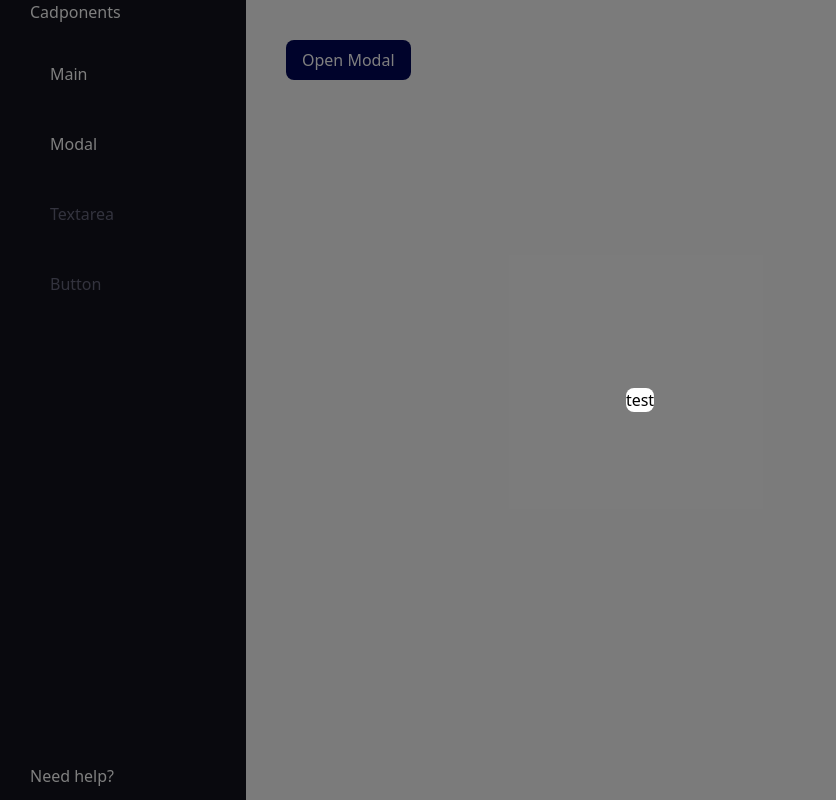
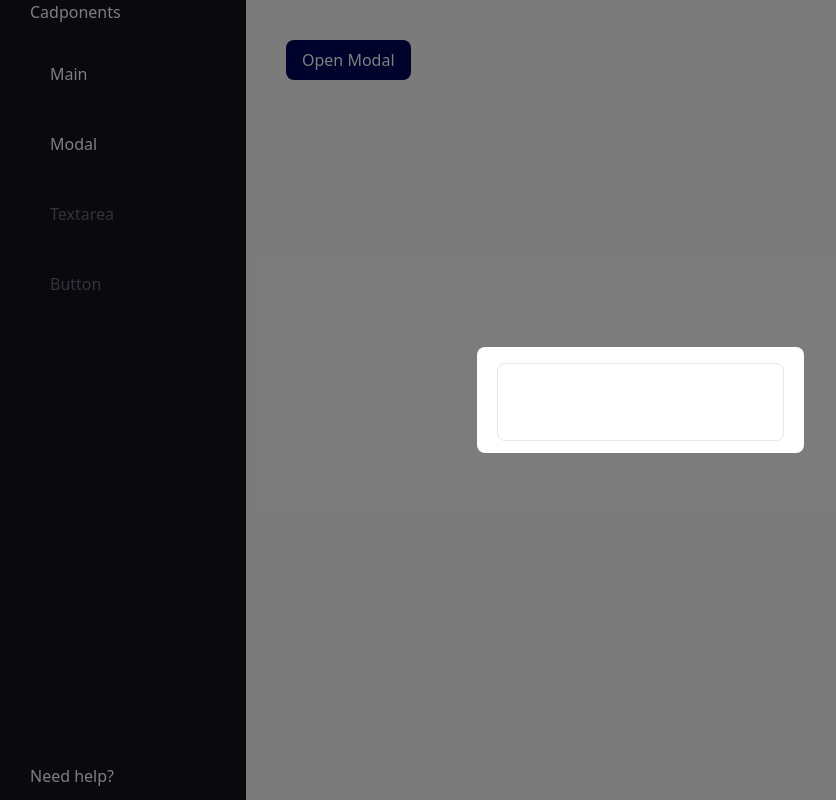
Before and after one commit to cadmean-us/cadponents, a SvelteKit app: page /modal in a window 1280 px wide. Both pictures are taken after a click on the button "Open Modal". Shown: the whole page, without its empty margins (0-836 px from the left). Built offline with nearby package versions, Linux system fonts and the light colour scheme.

Commit message:
minor fixes

```diff
--- a/package.json
+++ b/package.json
@@ -1,7 +1,7 @@
 {
 	"name": "@cadmean-us/cadponents",
 	"license": "MIT",
-	"version": "0.0.19",
+	"version": "0.0.20",
 	"scripts": {
 		"dev": "vite dev",
 		"build": "vite build && npm run package",
--- a/src/lib/Modal.svelte
+++ b/src/lib/Modal.svelte
@@ -23,9 +23,9 @@
 		style="background-color: rgb(0 0 0 / .5) !important;"
 		in:fade
 		out:fade
-		on:click={hide}
+		on:click|self={hide}
 	>
-		<div class="bg-white rounded-c z-50 {$$props.class}">
+		<div class="px-[20px] py-[12px] bg-white rounded-c z-50 {$$props.class}">
 			<slot />
 		</div>
 	</div>
--- a/src/lib/Textarea.svelte
+++ b/src/lib/Textarea.svelte
@@ -1,15 +1,18 @@
 <script>
 	export let value;
-	export let label;
-	export let labelClass;
-	export let textareaClass;
+	export let label = '';
+	export let labelClass = '';
+	export let textareaClass = '';
 </script>
 
 <div>
 	<div class="mb-[4px] {labelClass}">
 		{label}
 	</div>
-	<div class="border-c rounded-c bg-white px-[20px] py-[14px] flex items-stretch {$$props.class}">
+	<div
+		class="border-c rounded-c bg-white px-[20px] py-[14px] flex items-stretch {$$props.class ??
+			''}"
+	>
 		<textarea
 			bind:value
 			style="resize: none;"
--- a/src/routes/modal/+page.svelte
+++ b/src/routes/modal/+page.svelte
@@ -1,10 +1,13 @@
 <script>
 	import Button from '$lib/Button.svelte';
 	import Modal from '$lib/Modal.svelte';
+	import Textarea from '$lib/Textarea.svelte';
 
 	let modal;
 </script>
 
 <Button on:click={modal.open}>Open Modal</Button>
 
-<Modal bind:this={modal}>test</Modal>
+<Modal bind:this={modal} class="min-w-[327px]">
+	<Textarea />
+</Modal>
```
Also changed, not shown: tailwind.config.cjs (indentation only).
